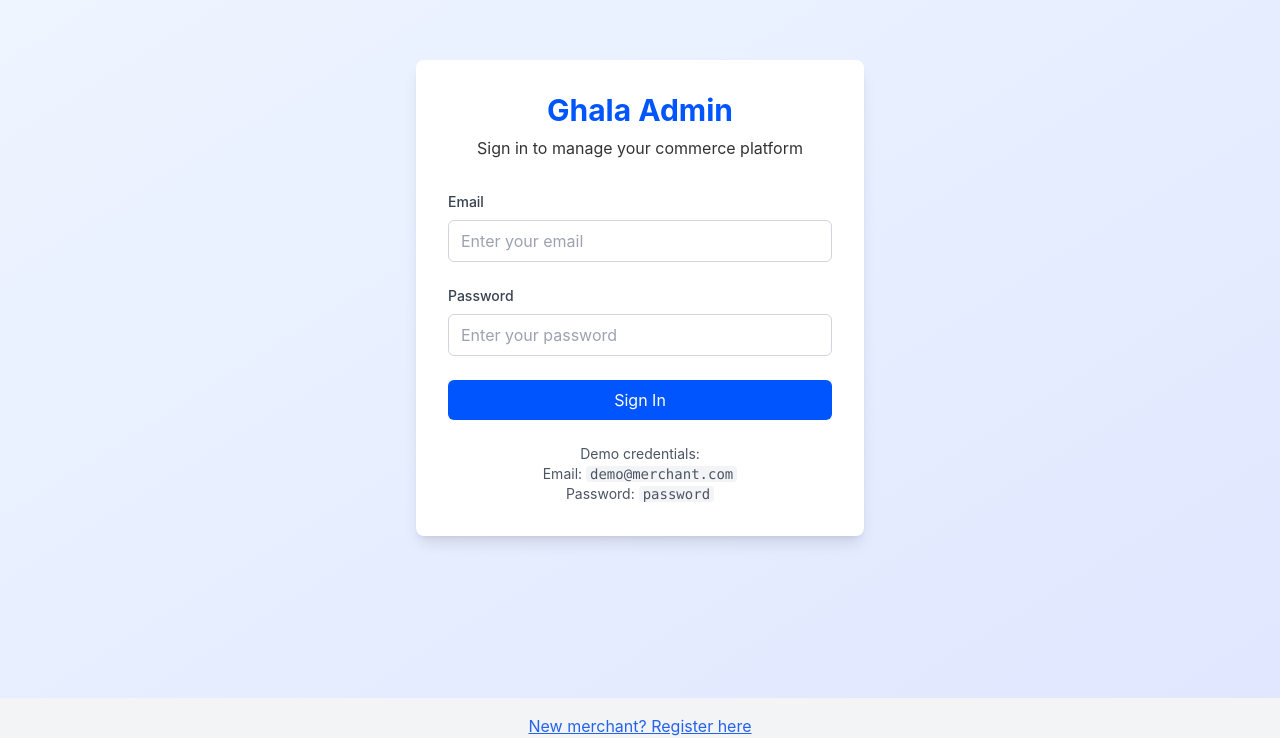
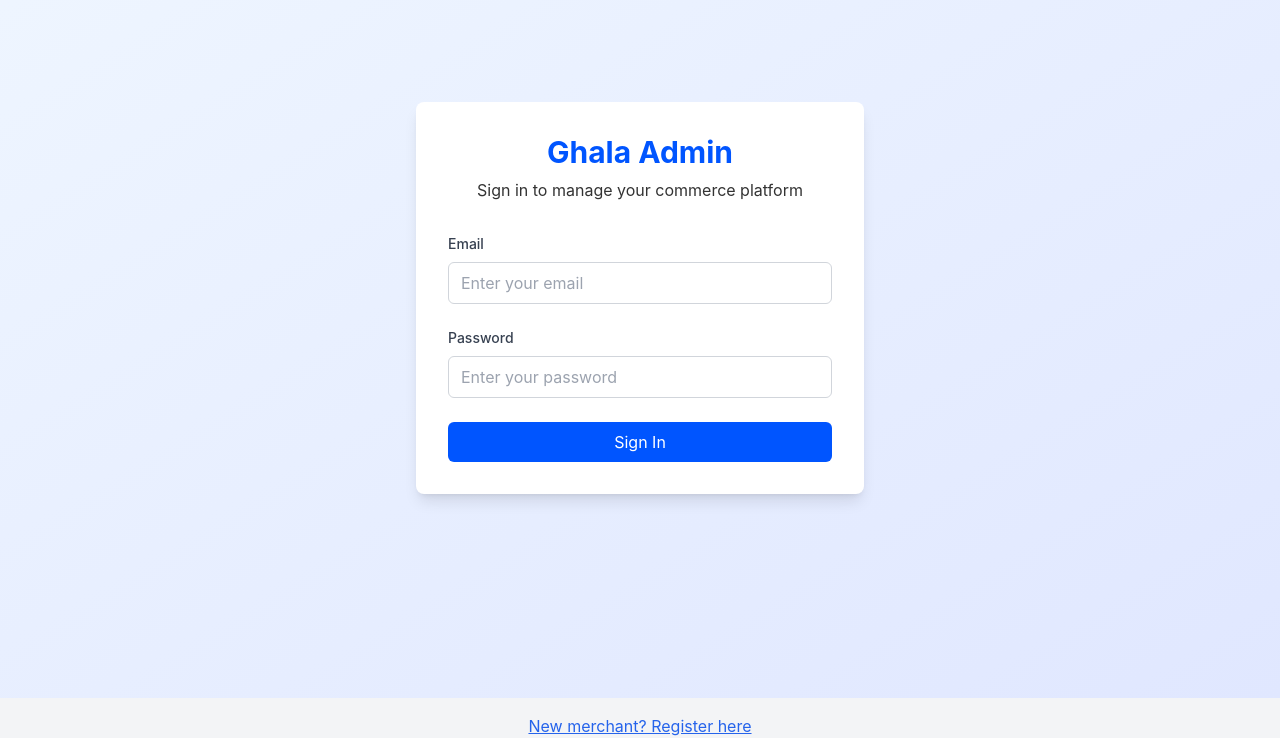
Before and after one commit to Plensia/ghala-simulation, a React (Vite) app in the folder frontend/: page / in a window 1280 px wide. Shown: the part 102-840 px from the top of the page. Built offline with nearby package versions, Linux system fonts and the light colour scheme.

Commit message:
Remove demo credentials from login page

```diff
--- a/frontend/src/components/Login.jsx
+++ b/frontend/src/components/Login.jsx
@@ -76,11 +76,7 @@ const Login = () => {
           </button>
         </form>
 
-        <div className="mt-6 text-sm text-gray-600 text-center">
-          <p>Demo credentials:</p>
-          <p>Email: <span className="font-mono bg-gray-100 px-1 rounded">demo@merchant.com</span></p>
-          <p>Password: <span className="font-mono bg-gray-100 px-1 rounded">password</span></p>
-        </div>
+        {/* Demo credentials removed */}
       </div>
     </div>
   );
```
